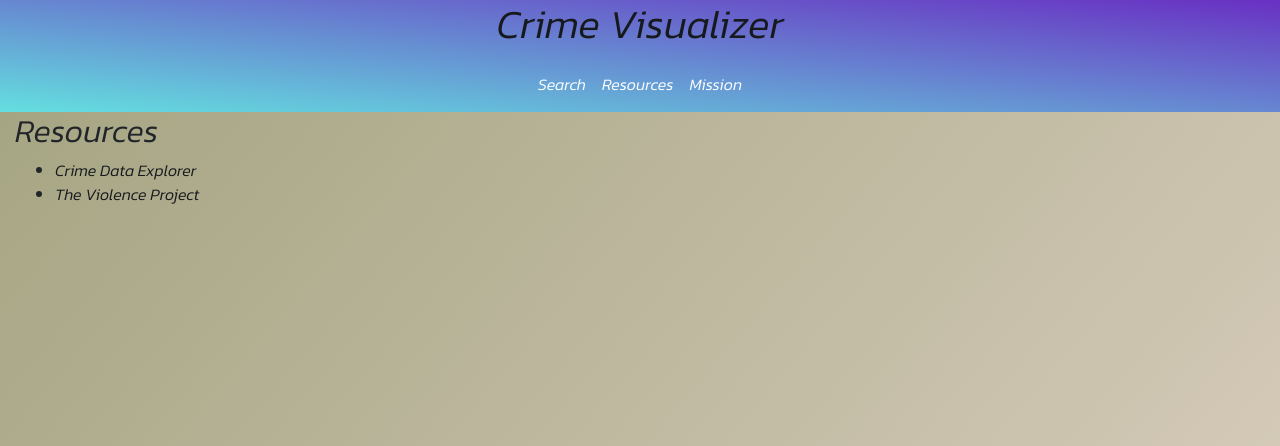
After one commit to tajexume/CrimeVisualizer, a Flask app: template Templates/resources.html in a window 1280 px wide. The commit adds this page. Shown: the top 446 px of the page. Run offline with Flask 2, Linux system fonts and the light colour scheme; the template is opened without the code that fills it, so the values that code supplies are empty; some libraries are stand-ins or nearby versions.

Commit message:
Added more templates and header file. Created a class for creating graphs that can be dynamically made and displayed statically in the html. Favicon icon added to website. Added changes to styles.css and index.html. Restructuring of main.py

```diff
--- /dev/null
+++ b/Templates/header.html
@@ -0,0 +1,49 @@
+<title>Crime Visualizer</title>
+<link rel="icon" href="static/favicon.ico">
+
+<!--BootStrap API-->
+<link rel="stylesheet" href="https://maxcdn.bootstrapcdn.com/bootstrap/4.0.0/css/bootstrap.min.css" integrity="sha384-Gn5384xqQ1aoWXA+058RXPxPg6fy4IWvTNh0E263XmFcJlSAwiGgFAW/dAiS6JXm" crossorigin="anonymous">
+
+<!--JS Scripts-->
+<script src="https://cdn.jsdelivr.net/npm/jquery@3.6.0/dist/jquery.slim.min.js"></script>
+<script src="https://cdn.jsdelivr.net/npm/popper.js@1.16.1/dist/umd/popper.min.js"></script>
+<script src="https://cdn.jsdelivr.net/npm/bootstrap@4.6.1/dist/js/bootstrap.bundle.min.js"></script>
+
+<!--CSS Styles-->
+<link rel="stylesheet" href="{{url_for('static', filename='css/styles.css')}}">
+
+
+<!--Google Fonts API's-->
+<link rel="preconnect" href="https://fonts.googleapis.com">
+<link rel="preconnect" href="https://fonts.gstatic.com" crossorigin>
+<link href="https://fonts.googleapis.com/css2?family=Kanit:ital,wght@1,300&display=swap@1,300&family=Noto+Serif:ital,wght@1,700&display=swap" rel="stylesheet">
+
+
+<div class="container-fluid" id=top_plate>
+  <div class="row">
+    <div class="col-lg text-center">
+    <h1><a href="{{url_for('home')}}">Crime Visualizer</a></h1>
+      </div>
+    </div>
+    <div class="row">
+      <nav class="navbar navbar-expand-lg navbar-dark center">
+        <button class="navbar-toggler" type="button" data-toggle="collapse" data-target="#collapsibleNavbar">
+          <span class="navbar-toggler-icon"></span>
+          </button>
+          <div class="collapse navbar-collapse" id="collapsibleNavbar">
+            <ul class="navbar-nav">
+              <li class="nav-item active">
+                <a class="nav-link" href="{{url_for('search')}}">Search</a>
+              </li>
+              <li class="nav-item active">
+                <a class="nav-link" href="{{url_for('resources')}}">Resources</a>
+              </li>
+              <li class="nav-item active">
+                <a class="nav-link" href="{{url_for('mission')}}">Mission</a>
+              </li>
+          </ul>
+        </div>
+      </nav>
+
+      </div>
+    </div>
--- /dev/null
+++ b/Templates/resources.html
@@ -0,0 +1,16 @@
+<!DOCTYPE html>
+<html lang="en" dir="ltr">
+  <head>
+    <meta charset="utf-8">
+    {%include "header.html"%}
+  </head>
+  <body>
+    <div class="container-fluid">
+      <h2>Resources</h2>
+      <ul>
+        <li><a href="https://crime-data-explorer.fr.cloud.gov/pages/home">Crime Data Explorer</a></li>
+        <li><a href="https://www.theviolenceproject.org/">The Violence Project</a></li>
+      </ul>
+    </div>
+  </body>
+</html>
--- a/main.py
+++ b/main.py
@@ -12,14 +12,26 @@ from matplotlib.figure import Figure
 
 app = Flask(__name__)
 
-
-def getCrimeOris():
-    url = "https://api.usa.gov/crime/fbi/sapi/api/agencies"
+def getCrimeData(**kwargs):
+    '''    seleceted_options = []
+    for stat in kwargs:
+        if type(stat) is str:
+            seleceted_options.append(stat)
+        else:
+            continue'''
+    qeury_options = ["agencies"]
+    url = "https://api.usa.gov/crime/fbi/sapi/api/"
     crime_key = os.environ.get("crime_key")
     param = {'api_key': crime_key
              }
     request = requests.get(url=url, params=param)
     data = request.json()
+    return data
+
+
+
+def getCrimeOris():
+    data = getCrimeData()
     codes = {}
     abbr = ['AL', 'DC', 'KY', 'OH', 'AK', 'LA', 'OK', 'AZ', 'ME', 'OR', 'AR', 'MD', 'PA', 'MA', 'MI', 'RI', 'CO', 'MN',
             'CT', 'MS', 'SD', 'DE', 'MO', 'TN', 'MT', 'TX', 'FL', 'NE', 'GA', 'NV', 'UT', 'NH', 'VT', 'HI', 'NJ', 'VA',
@@ -51,7 +63,7 @@ def home():
     # Generate the figure **without using pyplot**.
     fig = Figure()
     ax = fig.subplots()
-    ax.plot([1, 2])
+    ax.plot([4, 2])
     fig.savefig("static/css/graph.png")
     return render_template('index.html', img="static/css/graph.png")
 
@@ -59,11 +71,26 @@ def home():
 ####TODO:Make a resources page for people who want to reference data sources
 @app.route('/resources')
 def resources():
-    pass
+    return render_template('resources.html')
+
+
 #####TODO:Have mission page and future outlooks for more context and features for data
 @app.route('/mission')
 def mission():
+    return render_template('mission.html')
+
+
+######TODO:Create search page where visitors can create graphs with their own search criteria
+@app.route('/search')
+def search():
+    return render_template('search.html')
+
+
+#######TODO:Create search results page
+@app.route('/search_results/<path:search_params>')
+def searchResults(search_params):
     pass
+
 
 if __name__ == "__main__":
     app.run(debug=True)
--- a/static/css/styles.css
+++ b/static/css/styles.css
@@ -1,4 +1,29 @@
+body {
+  background-image: linear-gradient(to bottom right, #a3a380, #edddd4);
+  font-family: 'Kanit', sans-serif;
+  margin-bottom: 100%;
+}
 
-body {
-  background-color: #edddd4;
+#top_plate {
+  background-image: linear-gradient(to top right, #64dfdf, #6930c3);
+
+  }
+
+#intro_txt {
+  text-align: center;
+  font-family: 'Noto Serif', serif;
 }
+
+.pic_info {
+  font-size: 15px;
+}
+a:link, a:visited {
+  text-decoration: none;
+  color: #161a1d;
+}
+.center{
+  margin: auto;
+}
+a:hover{
+  color: #bf0603;
+}
```
Also changed, not shown: Templates/index.html (+20 -8 lines), Templates/mission.html (added, +10 -0 lines), Templates/search.html (added, +10 -0 lines), graph.py (added, +7 -0 lines), static/css/graph.png, static/favicon.ico (added).
